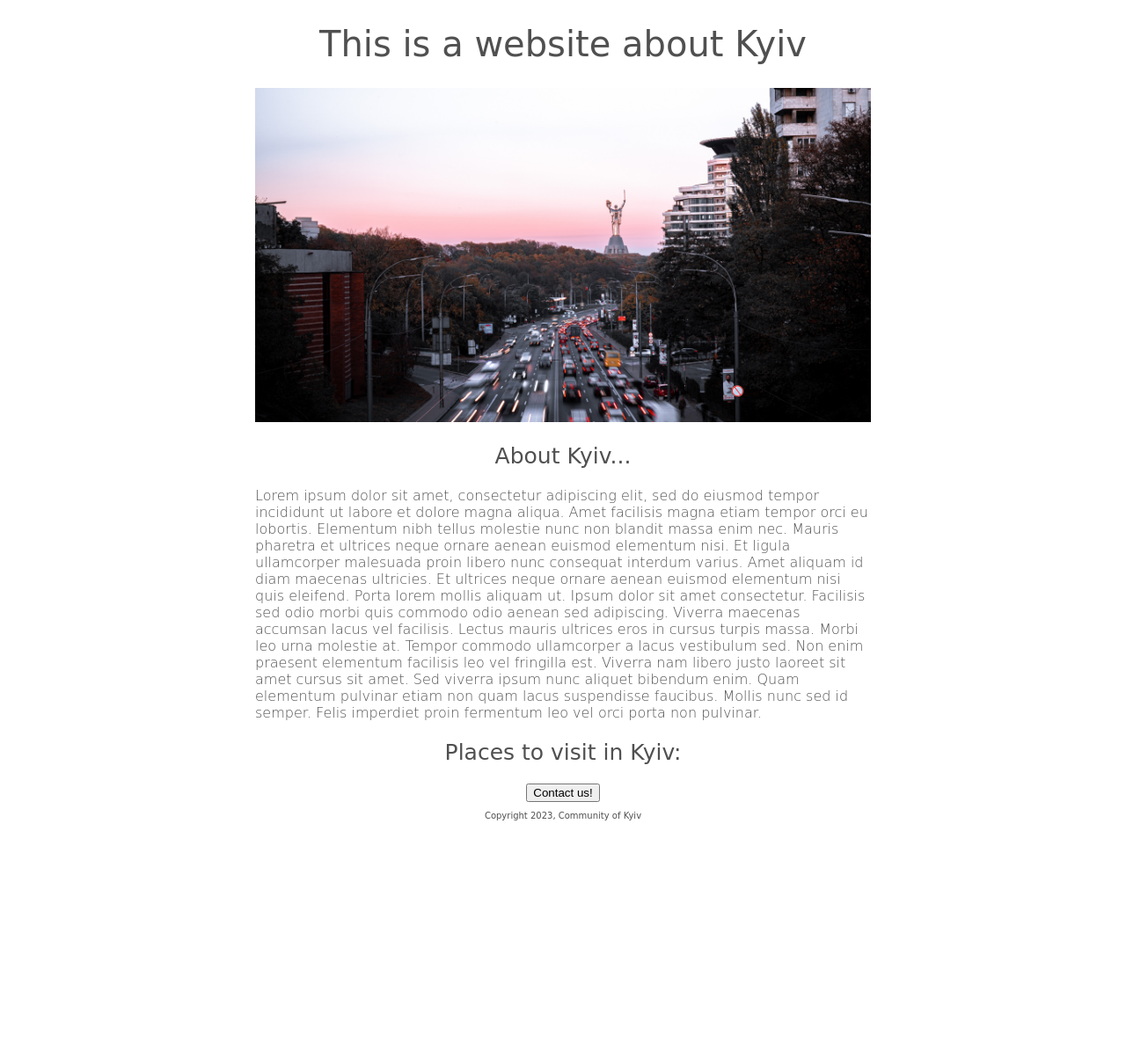
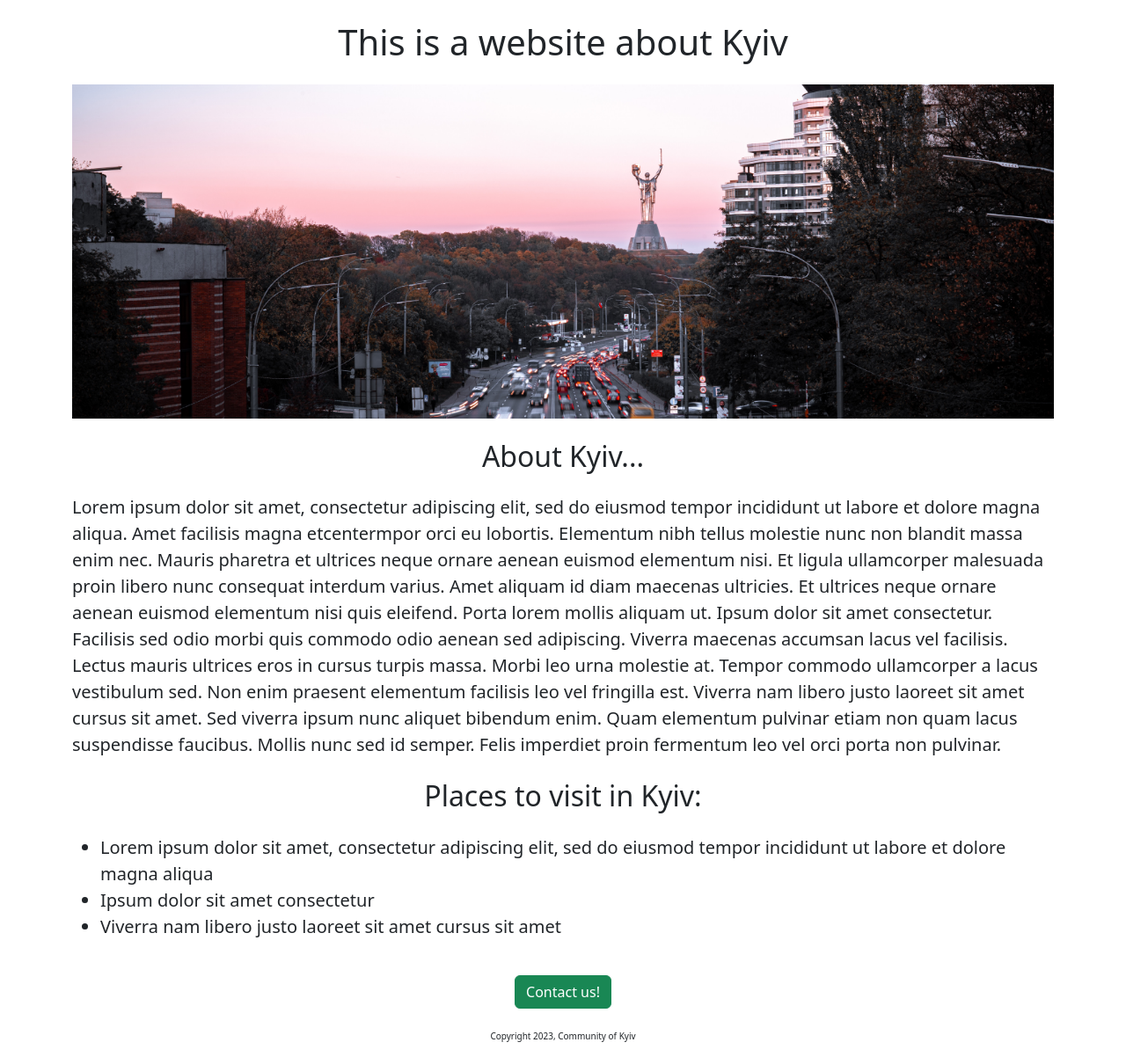
Before and after one commit to shenzhenj/flask-website-db-driven, a Flask app: page / in a window 1280 px wide. Shown: the whole page at 88% size. Before the commit the page ends 933 px from the top, so only its background shows below. Run offline with Flask 2, Linux system fonts and the light colour scheme.

Commit message:
bootstrapped!

```diff
--- a/templates/home.html
+++ b/templates/home.html
@@ -1,58 +1,41 @@
 <!DOCTYPE html>
-<html>
+<html lang="en">
   <head>
+    <meta charset="utf-8">
+    <meta name="viewport" content="width=device-width, initial-scale=1">
+        <link href="https://cdn.jsdelivr.net/npm/bootstrap@5.3.0-alpha3/dist/css/bootstrap.min.css" rel="stylesheet" integrity="sha384-KK94CHFLLe+nY2dmCWGMq91rCGa5gtU4mk92HdvYe+M/SXH301p5ILy+dN9+nJOZ" crossorigin="anonymous">
     <title>Welcome to Kyiv!</title>
     <style>
-      h1 {
-        font-size: 40px;
-        font-family: Cursive, "Brush Script MT";
-        font-weight: 500;
-        color: rgb(80, 80, 80);
-        text-align: center;
-      }
-      h2 {
-        font-size: 25px;
-        font-family: Cursive, "Brush Script MT";
-        font-weight: 500;
-        color: rgb(80, 80, 80);
-        text-align: center;
-      }
       #banner {
         width: 100%;
         height: 380px;
         object-fit: cover;
       }
-      p {
-        font-family: Cursive, "Brush Script MT";
-        font-weight: 300;
-        color: rgb(80, 80, 80);
-      }
-      #container {
-        max-width: 700px;
-        margin: 0 auto;
-      }
       #cp {
         font-size: 10px;
-        font-family: Cursive, "Brush Script MT";
-        font-weight: 500;
-        color: rgb(80, 80, 80);
-        text-align: center;
       }
     </style>
   </head>
 
-  <body>
-    <div id="container">
-    <h1>This is a website about Kyiv</h1>
-    <img id="banner" src="https://flask-website.shenzhenj.repl.co/static/kyiv2.jpg" height="400">
-    <h2>About Kyiv...</h2>
-    <p>Lorem ipsum dolor sit amet, consectetur adipiscing elit, sed do eiusmod tempor incididunt ut labore et dolore magna aliqua. Amet facilisis magna etiam tempor orci eu lobortis. Elementum nibh tellus molestie nunc non blandit massa enim nec. Mauris pharetra et ultrices neque ornare aenean euismod elementum nisi. Et ligula ullamcorper malesuada proin libero nunc consequat interdum varius. Amet aliquam id diam maecenas ultricies. Et ultrices neque ornare aenean euismod elementum nisi quis eleifend. Porta lorem mollis aliquam ut. Ipsum dolor sit amet consectetur. Facilisis sed odio morbi quis commodo odio aenean sed adipiscing. Viverra maecenas accumsan lacus vel facilisis. Lectus mauris ultrices eros in cursus turpis massa. Morbi leo urna molestie at. Tempor commodo ullamcorper a lacus vestibulum sed. Non enim praesent elementum facilisis leo vel fringilla est. Viverra nam libero justo laoreet sit amet cursus sit amet. Sed viverra ipsum nunc aliquet bibendum enim. Quam elementum pulvinar etiam non quam lacus suspendisse faucibus. Mollis nunc sed id semper. Felis imperdiet proin fermentum leo vel orci porta non pulvinar.
+  <body class="lead">
+    <div class="container">
+    <h1 class="text-center mt-4 mb-4">This is a website about Kyiv</h1>
+    <img class="img-fluid" id="banner" src="https://flask-website.shenzhenj.repl.co/static/kyiv2.jpg" height="400">
+    <h2 class="text-center mt-4 mb-4">About Kyiv...</h2>
+    <p class="lead">Lorem ipsum dolor sit amet, consectetur adipiscing elit, sed do eiusmod tempor incididunt ut labore et dolore magna aliqua. Amet facilisis magna etcentermpor orci eu lobortis. Elementum nibh tellus molestie nunc non blandit massa enim nec. Mauris pharetra et ultrices neque ornare aenean euismod elementum nisi. Et ligula ullamcorper malesuada proin libero nunc consequat interdum varius. Amet aliquam id diam maecenas ultricies. Et ultrices neque ornare aenean euismod elementum nisi quis eleifend. Porta lorem mollis aliquam ut. Ipsum dolor sit amet consectetur. Facilisis sed odio morbi quis commodo odio aenean sed adipiscing. Viverra maecenas accumsan lacus vel facilisis. Lectus mauris ultrices eros in cursus turpis massa. Morbi leo urna molestie at. Tempor commodo ullamcorper a lacus vestibulum sed. Non enim praesent elementum facilisis leo vel fringilla est. Viverra nam libero justo laoreet sit amet cursus sit amet. Sed viverra ipsum nunc aliquet bibendum enim. Quam elementum pulvinar etiam non quam lacus suspendisse faucibus. Mollis nunc sed id semper. Felis imperdiet proin fermentum leo vel orci porta non pulvinar.
     </p>
-    <h2>Places to visit in Kyiv:</h2>
-    <div style="text-align:center">
-    <button>Contact us!</button>
+    <h2 class="text-center mt-4 mb-4">Places to visit in Kyiv:</h2>
+    <p>
+      <ul class="lead">
+        <li>Lorem ipsum dolor sit amet, consectetur adipiscing elit, sed do eiusmod tempor incididunt ut labore et dolore magna aliqua</li>
+        <li>Ipsum dolor sit amet consectetur</li>
+        <li>Viverra nam libero justo laoreet sit amet cursus sit amet</li>
+      </ul>
+    </p>
+    <div class="text-center">
+    <button type="button" class="btn btn-success mt-4 mb-4">Contact us!</button>
     </div>
-      <p id="cp">
+      <p class="text-center" id="cp">
         Copyright 2023, Community of Kyiv
       </p>
     </div>
```
